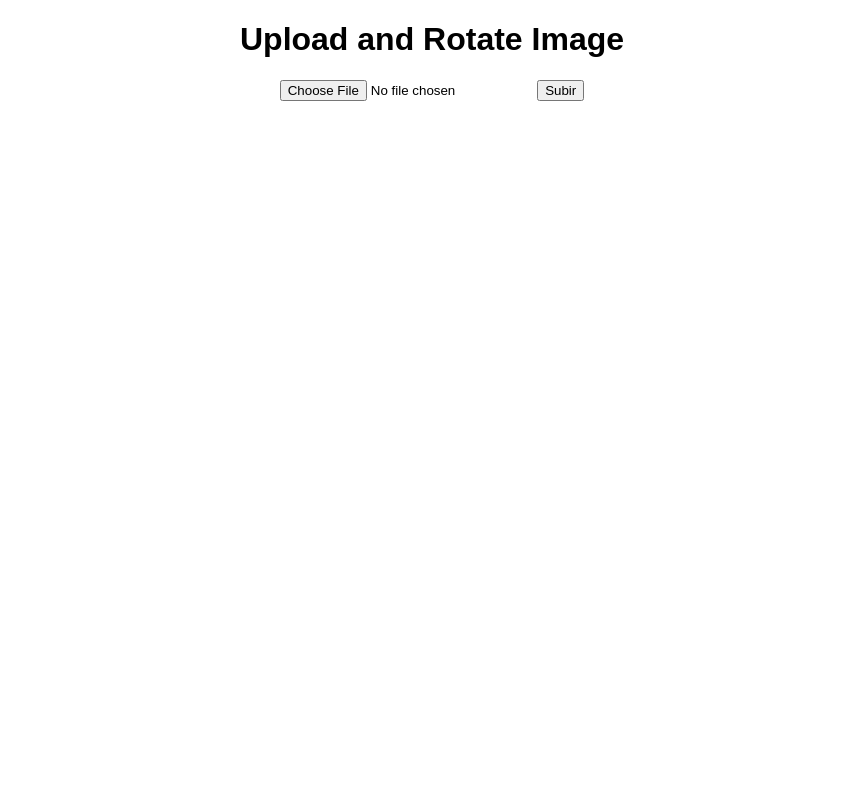
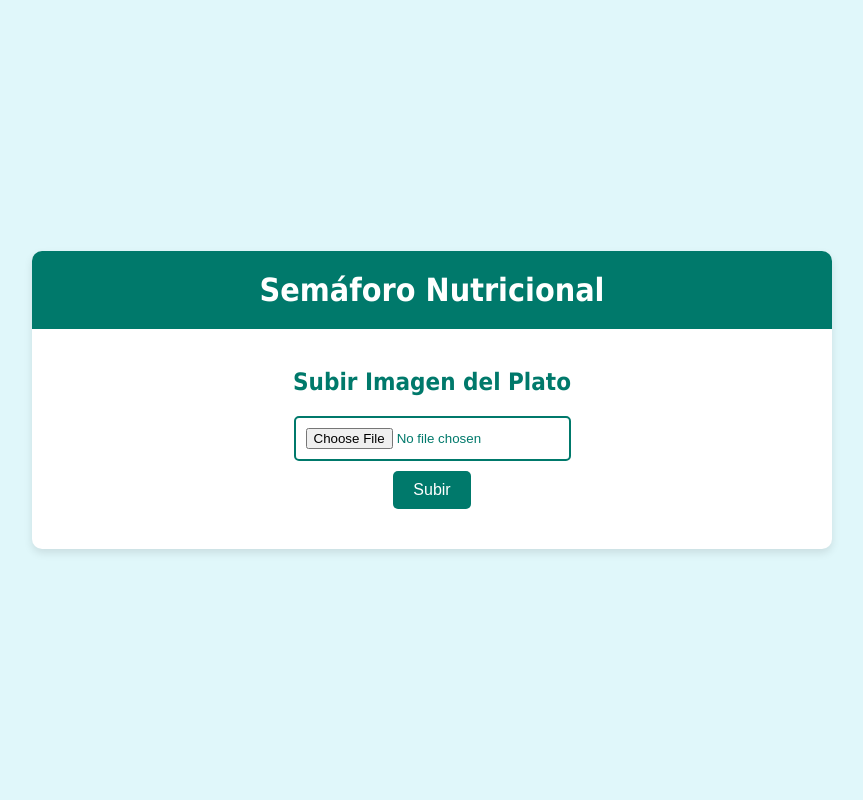
Before and after one commit to hubeidata/semaforo_nutricional, a Flask app: page / in a window 1280 px wide. Shown: the whole page, without its empty margins (208-1071 px from the left). Run offline with Flask 3, Linux system fonts and the light colour scheme.

Commit message:
Actualizando cambios

```diff
--- a/rotate_image_app/app.py
+++ b/rotate_image_app/app.py
@@ -97,14 +97,14 @@ def send_uploaded_file(filename):
 # Vista para manejar la carga de archivos y la predicción
 @app.route('/predict/<filename>', methods=['POST'])
 def predict_image(filename):
-    angle = int(request.form.get('angle', 120))
+    plato = "chicharrón"
     file_path = os.path.join(app.config['UPLOAD_FOLDER'], filename)
     image = Image.open(file_path)
     predict_image = prediccion(file_path)
     predict_image_PIL = Image.fromarray(predict_image.astype('uint8'), 'RGB')
     rotated_path = os.path.join(app.config['ROTATED_FOLDER'], filename)
     predict_image_PIL.save(rotated_path)
-    return render_template('index.html', original_image=filename, predict_image=filename)
+    return render_template('index.html', original_image=filename, predict_image=filename, plato=plato)
 
 # Vista para mostrar el formulario de carga de archivos
 @app.route('/', methods=['GET'])
--- a/rotate_image_app/static/styles.css
+++ b/rotate_image_app/static/styles.css
@@ -1,14 +1,98 @@
+/* styles.css */
 body {
-    font-family: Arial, sans-serif;
+    font-family: 'Tahoma', sans-serif;
+    background-color: #e0f7fa; /* Aqua green background color */
+    color: #333;
+    margin: 0;
+    padding: 0;
+    display: flex;
+    justify-content: center;
+    align-items: center;
+    height: 100vh;
+}
+
+.container {
+    background-color: #fff;
+    border-radius: 10px;
+    box-shadow: 0 4px 8px rgba(0, 0, 0, 0.1);
+    overflow: hidden;
+    width: 90%;
+    max-width: 800px;
+}
+
+header {
+    background-color: #00796b; /* Dark aqua green */
+    color: #fff;
+    padding: 20px;
     text-align: center;
 }
 
+h1 {
+    margin: 0;
+}
+
+main {
+    padding: 20px;
+}
+
+.upload-section, .evaluation-section, .result-section {
+    margin-bottom: 20px;
+    text-align: center;
+}
+
+h2 {
+    color: #00796b;
+    margin-bottom: 10px;
+}
+
 form {
-    margin: 20px 0;
+    display: flex;
+    flex-direction: column;
+    align-items: center;
+}
+
+#file-input {
+    margin: 10px 0;
+    padding: 10px;
+    border: 2px solid #00796b;
+    border-radius: 5px;
+    background-color: #fff;
+    color: #00796b;
+    cursor: pointer;
+    transition: background-color 0.3s, color 0.3s;
+}
+
+#file-input:hover {
+    background-color: #00796b;
+    color: #fff;
+}
+
+button {
+    padding: 10px 20px;
+    background-color: #00796b;
+    color: #fff;
+    border: none;
+    border-radius: 5px;
+    cursor: pointer;
+    font-size: 1em;
+    transition: background-color 0.3s;
+}
+
+button:hover {
+    background-color: #004d40;
 }
 
 img {
     max-width: 100%;
     height: auto;
-    margin: 20px 0;
+    border: 5px solid #00796b;
+    border-radius: 10px;
+    box-shadow: 5px 5px 15px rgba(0, 0, 0, 0.3);
+    margin-top: 20px;
+    transition: transform 0.3s, box-shadow 0.3s;
 }
+
+img:hover {
+    transform: scale(1.05);
+    box-shadow: 8px 8px 20px rgba(0, 0, 0, 0.4);
+}
--- a/rotate_image_app/templates/index.html
+++ b/rotate_image_app/templates/index.html
@@ -1,30 +1,47 @@
 <!DOCTYPE html>
-<html lang="en">
+<html lang="es">
 <head>
     <meta charset="UTF-8">
-    <title>Image Rotator</title>
+    <title>Semáforo Nutricional</title>
     <link rel="stylesheet" href="{{ url_for('static', filename='styles.css') }}">
 </head>
 <body>
-    <h1>Upload and Rotate Image</h1>
+    <div class="container">
+        <header>
+            <h1>Semáforo Nutricional</h1>
+        </header>
+        <main>
+            <section class="upload-section">
+                <h2>Subir Imagen del Plato</h2>
                 <form action="/upload" method="post" enctype="multipart/form-data">
                     <input id="file-input" type="file" name="file" accept="image/*">
                     <button type="submit">Subir</button>
                 </form>
+            </section>
 
             {% if original_image %}
-    <h2>Original Image</h2>
-    <img src="{{ url_for('send_uploaded_file', filename=original_image) }}" alt="Original Image">
-
-    <h2>Predicción de Platos Peruanos ☺</h2>
+            <section class="evaluation-section">
+                <h2>Plato a Evaluar</h2>
+                <div class="images-container">
+                    <div class="image-wrapper">
+                        <img src="{{ url_for('send_uploaded_file', filename=original_image) }}" alt="Imagen Original">
+                    </div>
+                    <h2> </h2>
+                    {% if not predict_image %}
                     <form action="/predict/{{original_image}}" method="post">
                         <button type="submit">Predicción</button>
                     </form>
-
+                    {% endif %}
                     {% if predict_image %}
-    <h2>Predicción</h2>
-    <img src="{{ url_for('send_rotated_file', filename=predict_image) }}" alt="Rotated Image">
+                    <h2>Imagen predecida</h2>
+                    <div class="image-wrapper">
+                        <img src="{{ url_for('send_rotated_file', filename=predict_image) }}" alt="Imagen Predicha">
+                    </div>
                     {% endif %}
+                </div>
+            </section>
             {% endif %}
+        </main>
+    </div>
 </body>
 </html>
```
Lines whose indentation alone changed are shown as unchanged.
